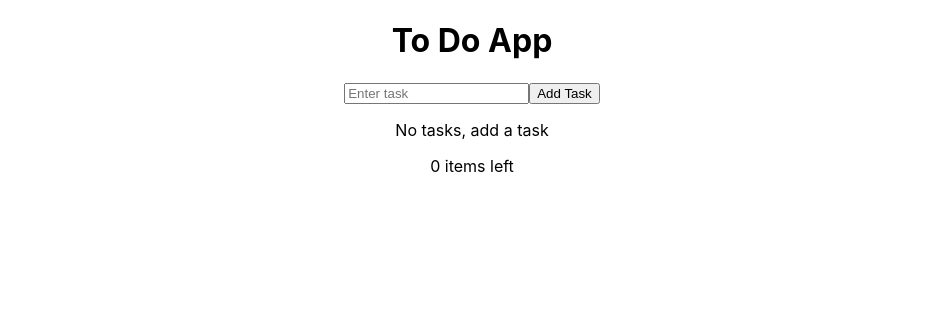
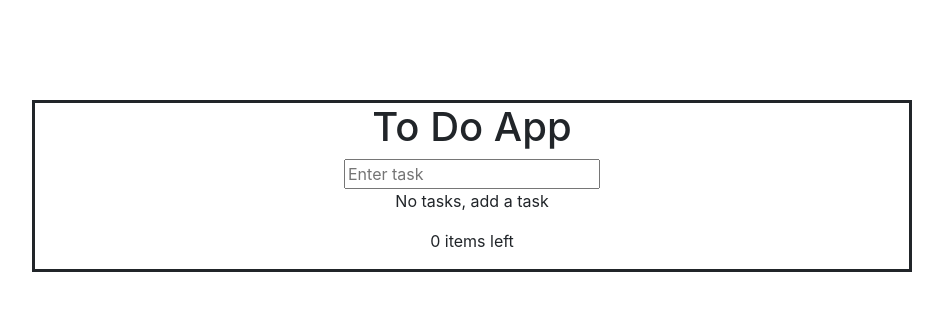
Before and after one commit to olimpo127/To-Do-list-with-controlled-inputs, a React (Create React App) app: page / in a window 1280 px wide. Shown: the top 310 px of the page, without its empty margins (168-1111 px from the left). Built offline with nearby package versions, Linux system fonts and the light colour scheme.

Commit message:
app working, fix style

```diff
--- a/package.json
+++ b/package.json
@@ -6,6 +6,7 @@
     "@testing-library/jest-dom": "^5.16.5",
     "@testing-library/react": "^13.4.0",
     "@testing-library/user-event": "^13.5.0",
+    "bootstrap": "^5.2.3",
     "react": "^18.2.0",
     "react-dom": "^18.2.0",
     "react-scripts": "5.0.1",
--- a/public/index.html
+++ b/public/index.html
@@ -9,6 +9,8 @@
       name="description"
       content="Web site created using create-react-app"
     />
+    <link href="https://cdn.jsdelivr.net/npm/bootstrap@5.3.0-alpha1/dist/css/bootstrap.min.css" rel="stylesheet" integrity="sha384-GLhlTQ8iRABdZLl6O3oVMWSktQOp6b7In1Zl3/Jr59b6EGGoI1aFkw7cmDA6j6gD" crossorigin="anonymous">
+    <script src="https://cdn.jsdelivr.net/npm/bootstrap@5.3.0-alpha1/dist/js/bootstrap.bundle.min.js" integrity="sha384-w76AqPfDkMBDXo30jS1Sgez6pr3x5MlQ1ZAGC+nuZB+EYdgRZgiwxhTBTkF7CXvN" crossorigin="anonymous"></script>
     <link rel="apple-touch-icon" href="%PUBLIC_URL%/logo192.png" />
     <!--
       manifest.json provides metadata used when your web app is installed on a
--- a/src/App.js
+++ b/src/App.js
@@ -21,7 +21,7 @@ function ToDoApp() {
   };
 
   return (
-    <div style={{ textAlign: "center" }}>
+    <div style={{ textAlign: "center", margin: "100px", marginLeft: "200px", marginRight: "200px", borderStyle: "solid" }}>
       <h1>To Do App</h1>
       <form onSubmit={handleSubmit}>
         <input
@@ -30,7 +30,6 @@ function ToDoApp() {
           value={task}
           onChange={handleChange}
         />
-        <button type="submit">Add Task</button>
       </form>
       <div>
         {tasks.length > 0 ? (
```
Also changed, not shown: 1 other file (tests, documents, lock files or other folders).
